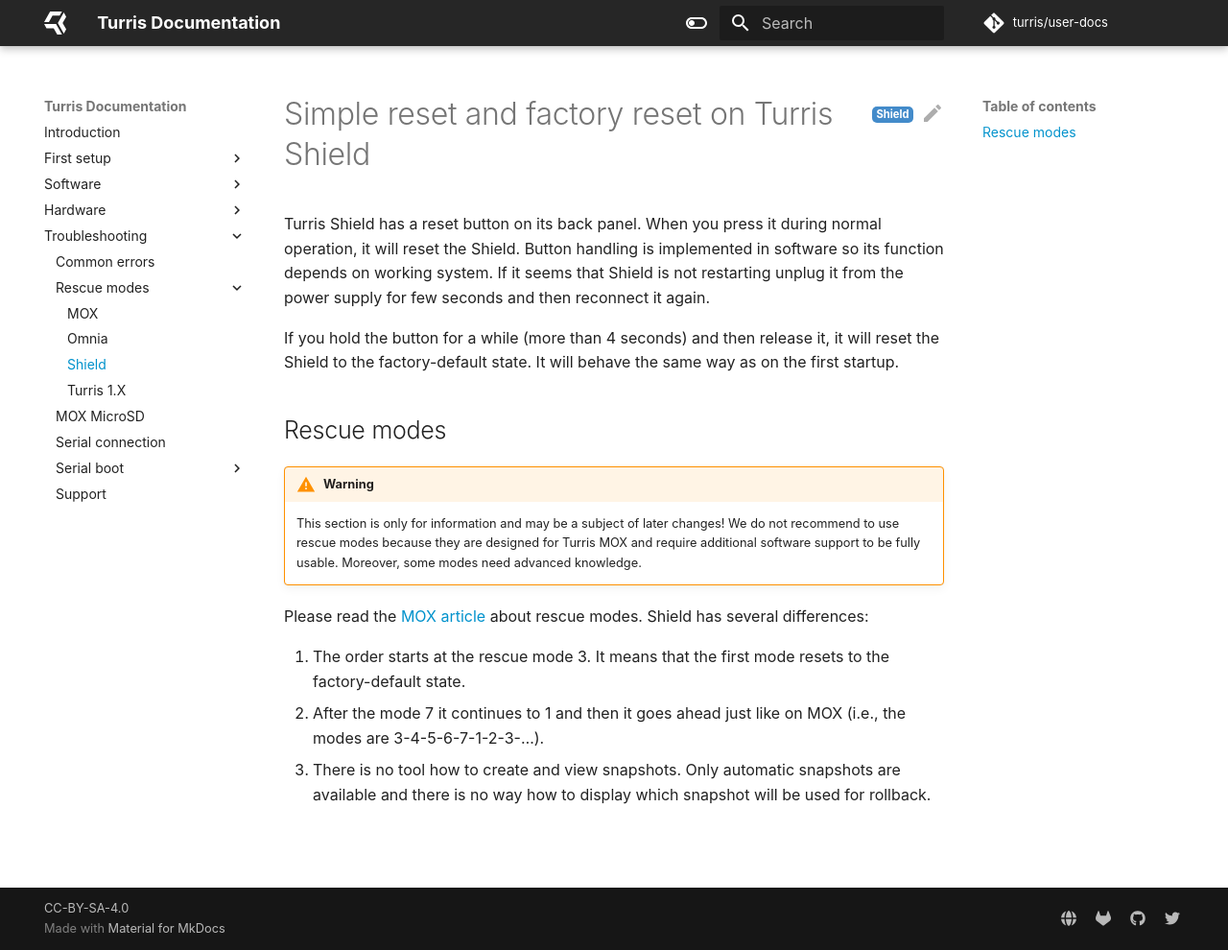
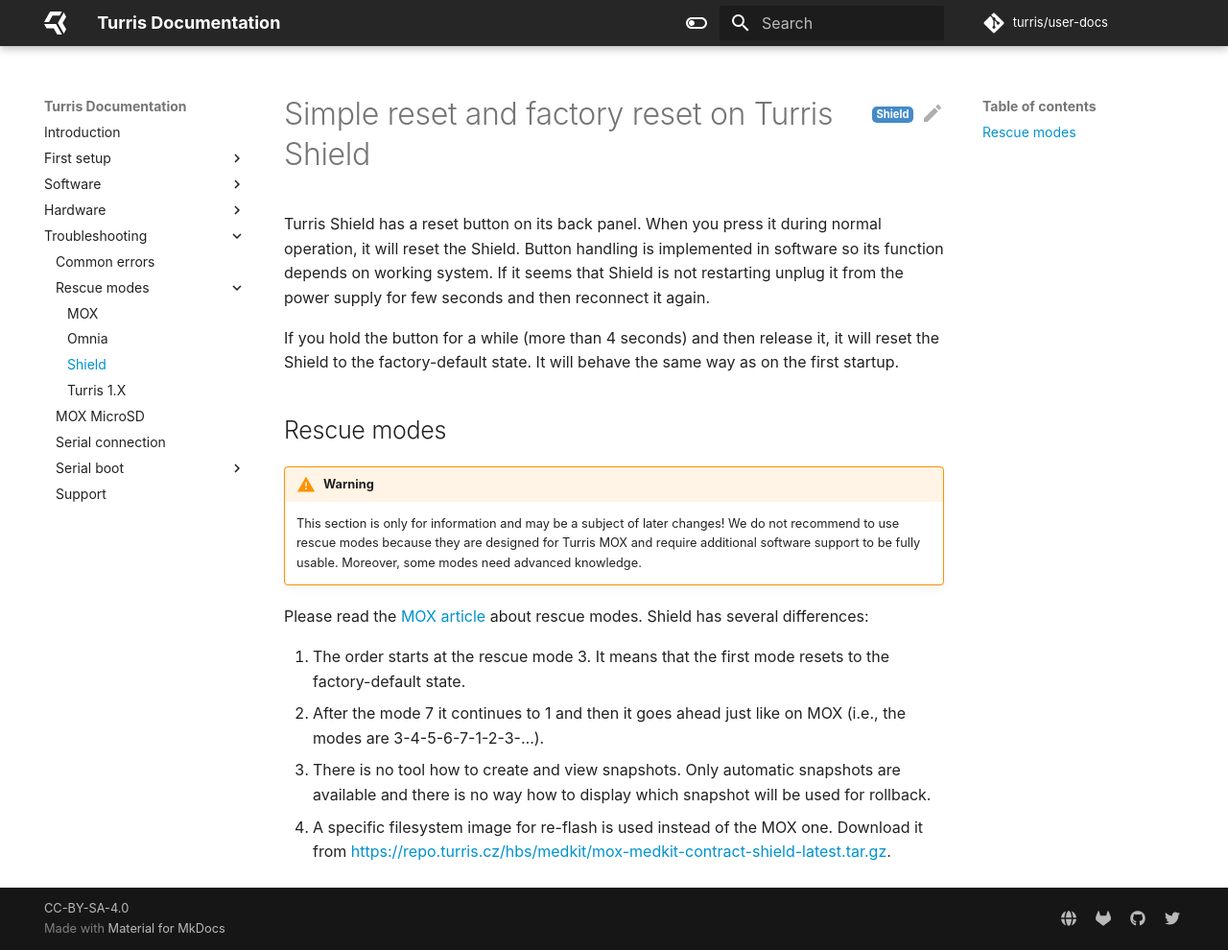
Before and after one commit to turris-cz/user-docs, an MkDocs documentation site: the page built from docs/hw/shield/rescue-modes.md, in a window 1280 px wide and 990 px high. Shown: the whole window at 96% size. Built offline with MkDocs 1.6.1 and Material for MkDocs 9.7.7, drawn with Linux system fonts in a browser that asks for light colours.

Commit message:
hw/shield/rescue-modes: Mention specific medkit for Shield

```diff
--- a/docs/hw/shield/rescue-modes.md
+++ b/docs/hw/shield/rescue-modes.md
@@ -31,3 +31,6 @@
 3. There is no tool how to create and view snapshots. Only automatic
    snapshots are available and there is no way how to display which
    snapshot will be used for rollback.
+4. A specific filesystem image for re-flash is used instead of the MOX one.
+   Download it from
+   <https://repo.turris.cz/hbs/medkit/mox-medkit-contract-shield-latest.tar.gz>.
```
